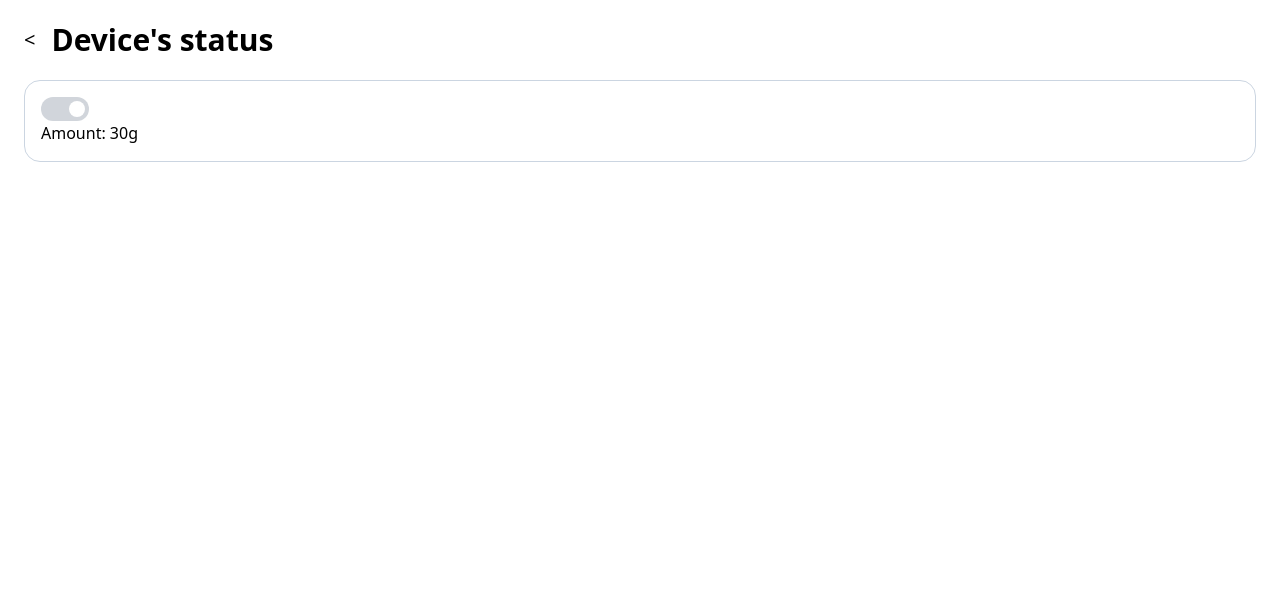
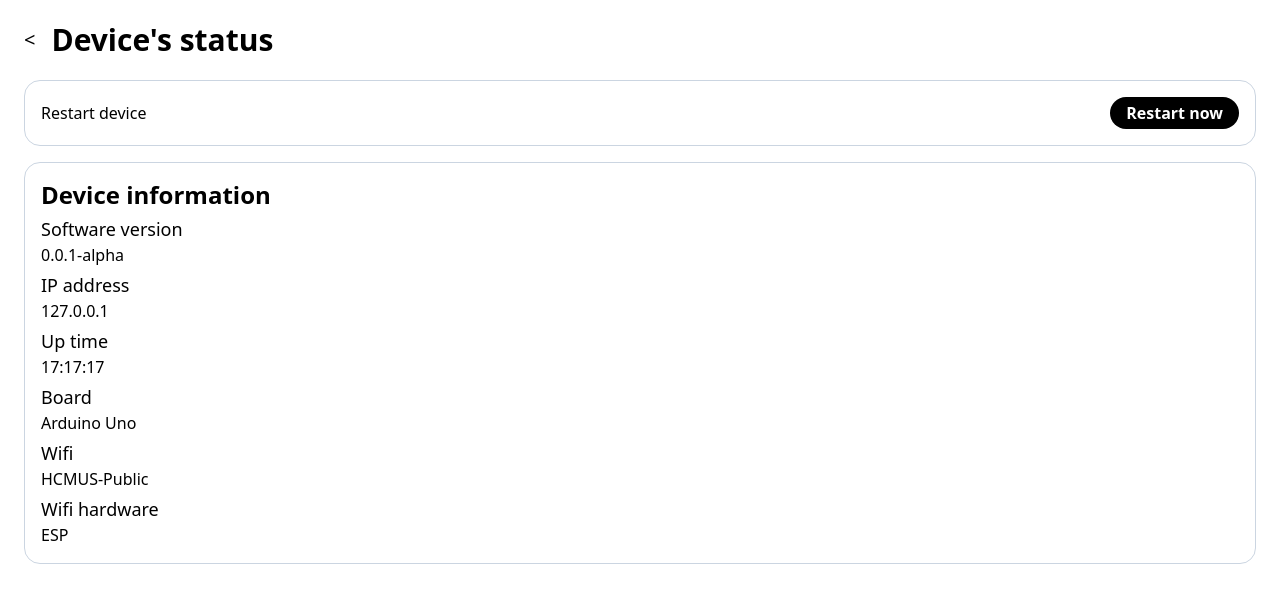
Before and after one commit to thng292/Iot-Web-Demo, a plain HTML site: page device-status.html in a window 1280 px wide. Drawn offline with nearby package versions, Linux system fonts and the light colour scheme.

Commit message:
Update device status screen

```diff
--- a/device-status.html
+++ b/device-status.html
@@ -16,11 +16,31 @@
     <section class="px-6">
         <div class="p-4 rounded-2xl border border-slate-300">
             <div class="flex items-center justify-between">
-                <button class="w-12 h-6 rounded-full round bg-gray-300 p-1 flex flex-row-reverse">
-                    <div class="h-full aspect-square bg-white rounded-full"></div>
-                </button>
+                <p>Restart device</p>
+                <button class="font-semibold py-1 px-4 bg-black text-white rounded-full">Restart now</button>
             </div>
-            <p>Amount: 30g</p>
+        </div>
+        <div class="h-4"></div>
+        <div class="p-4 rounded-2xl border border-slate-300">
+            <h3 class=" font-bold text-2xl">Device information</h3>
+            <div class="h-1"></div>
+            <p class="text-lg font-medium">Software version</p>
+            <p class="text-md font-medium">0.0.1-alpha</p>
+            <div class="h-1"></div>
+            <p class="text-lg font-medium">IP address</p>
+            <p class="text-md font-medium">127.0.0.1</p>
+            <div class="h-1"></div>
+            <p class="text-lg font-medium">Up time</p>
+            <p class="text-md font-medium">17:17:17</p>
+            <div class="h-1"></div>
+            <p class="text-lg font-medium">Board</p>
+            <p class="text-md font-medium">Arduino Uno</p>
+            <div class="h-1"></div>
+            <p class="text-lg font-medium">Wifi</p>
+            <p class="text-md font-medium">HCMUS-Public</p>
+            <div class="h-1"></div>
+            <p class="text-lg font-medium">Wifi hardware</p>
+            <p class="text-md font-medium">ESP</p>
         </div>
     </section>
 </body>
```
